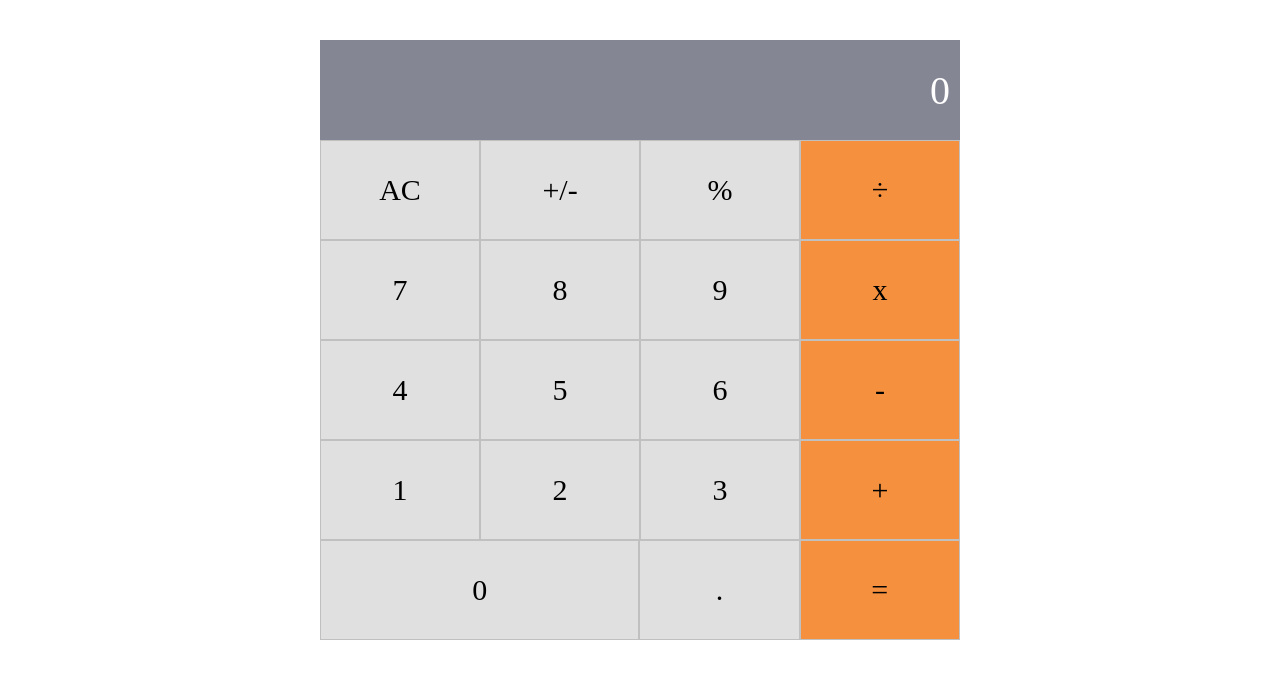
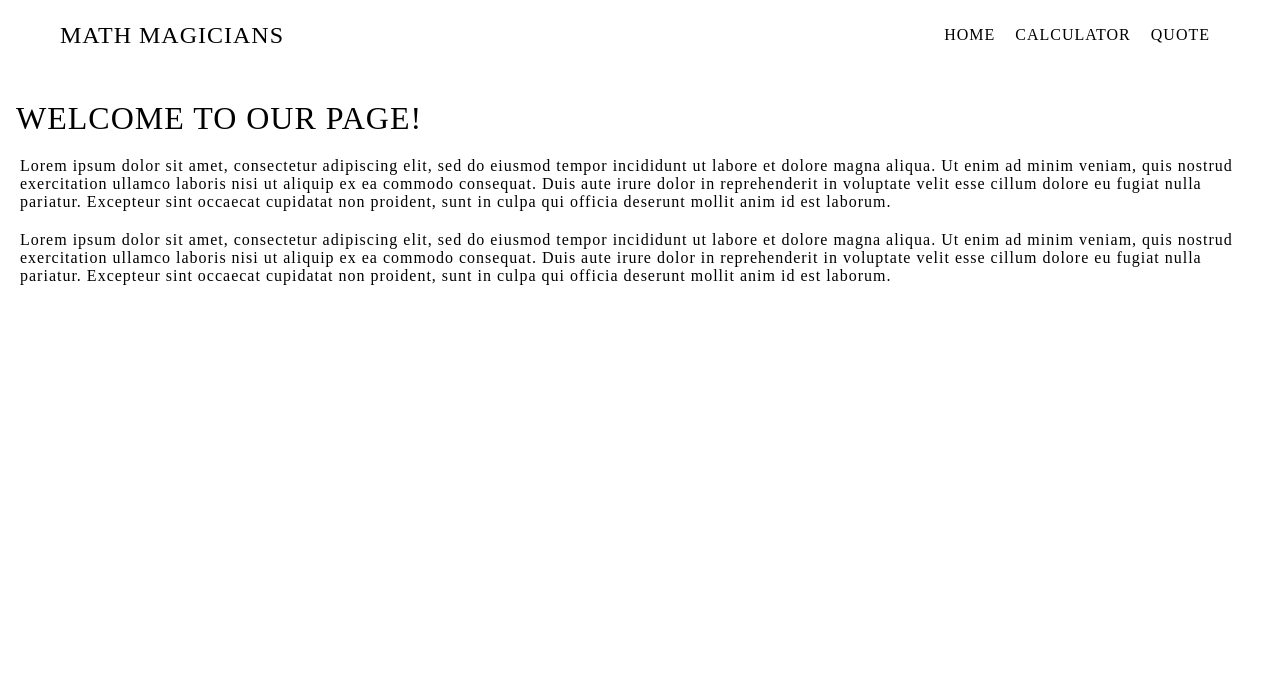
Before and after one commit to fullstop125/math-magicians, a React (Create React App) app: page / in a window 1280 px wide. Shown: the top 678 px of the page. Built offline with nearby package versions, Linux system fonts and the light colour scheme.

Commit message:
add react routers

```diff
--- a/package.json
+++ b/package.json
@@ -9,6 +9,7 @@
     "big.js": "^6.2.1",
     "react": "^18.2.0",
     "react-dom": "^18.2.0",
+    "react-router-dom": "^6.3.0",
     "react-scripts": "5.0.1",
     "web-vitals": "^2.1.4"
   },
--- a/src/App.js
+++ b/src/App.js
@@ -1,10 +1,25 @@
 import './style.css';
 import { Component } from 'react';
-import Calculator from './components/Calculator';
+import { Route, Routes } from 'react-router-dom';
+import HomePage from './pages/HomePage';
+import CalculatorPage from './pages/CalculatorPage';
+import Quote from './pages/Quote';
+import NotFound from './pages/NotFound';
+import NavBar from './components/NavBar';
 // eslint-disable-next-line react/prefer-stateless-function
 class App extends Component {
   render() {
-    return <Calculator />;
+    return (
+      <>
+        <NavBar />
+        <Routes>
+          <Route path="/" element={<HomePage />} />
+          <Route path="/calculator" element={<CalculatorPage />} />
+          <Route path="/quote" element={<Quote />} />
+          <Route path="*" element={<NotFound />} />
+        </Routes>
+      </>
+    );
   }
 }
 
--- /dev/null
+++ b/src/assets/styles/homepage.css
@@ -0,0 +1,18 @@
+h1 {
+  margin-top: 100px;
+  margin-left: 1rem;
+  font-size: 2rem;
+  font-weight: 400;
+  letter-spacing: 1px;
+  text-transform: uppercase;
+  text-align: left;
+}
+
+p {
+  font-size: 1rem;
+  font-weight: 400;
+  letter-spacing: 1px;
+  text-align: left;
+  margin-top: 20px;
+  padding: 0 20px;
+}
--- /dev/null
+++ b/src/assets/styles/navbar.css
@@ -0,0 +1,55 @@
+
+header {
+  background-color: #fff;
+  height: 70px;
+  width: 100%;
+  position: fixed;
+  top: 0;
+  left: 0;
+  z-index: 100;
+}
+
+nav {
+  display: flex;
+  justify-content: space-between;
+  align-items: center;
+  height: 100%;
+  width: 100%;
+  max-width: 1200px;
+  margin: 0 auto;
+  padding: 0 20px;
+}
+
+h3 {
+  color: #000;
+  font-size: 1.5rem;
+  font-weight: 400;
+  letter-spacing: 1px;
+  text-transform: uppercase;
+}
+
+ul {
+  display: flex;
+  justify-content: space-between;
+  align-items: center;
+  list-style: none;
+  padding: 0;
+  margin: 0;
+}
+
+li {
+  margin: 0 10px;
+}
+
+a {
+  color: #000;
+  font-size: 1rem;
+  font-weight: 400;
+  letter-spacing: 1px;
+  text-transform: uppercase;
+  text-decoration: none;
+}
+
+a:hover {
+  color: #f00;
+}
--- /dev/null
+++ b/src/assets/styles/quote.css
@@ -0,0 +1,17 @@
+h1 {
+  font-size: 2rem;
+  font-weight: 400;
+  letter-spacing: 1px;
+  text-transform: uppercase;
+  text-align: left;
+  margin-top: 100px;
+}
+
+p {
+  font-size: 1rem;
+  font-weight: 400;
+  letter-spacing: 1px;
+  text-align: left;
+  margin-top: 20px;
+  padding: 0 20px;
+}
--- /dev/null
+++ b/src/components/NavBar.js
@@ -0,0 +1,24 @@
+import React from 'react';
+import { NavLink } from 'react-router-dom';
+import '../assets/styles/navbar.css';
+
+const NavBar = () => (
+  <header>
+    <nav>
+      <h3>Math Magicians</h3>
+      <ul>
+        <li>
+          <NavLink to="/">Home</NavLink>
+        </li>
+        <li>
+          <NavLink to="/calculator">Calculator</NavLink>
+        </li>
+        <li>
+          <NavLink to="/quote">Quote</NavLink>
+        </li>
+      </ul>
+    </nav>
+  </header>
+);
+
+export default NavBar;
--- a/src/index.js
+++ b/src/index.js
@@ -1,10 +1,13 @@
 import React from 'react';
 import ReactDOM from 'react-dom/client';
+import { BrowserRouter } from 'react-router-dom';
 import App from './App';
 
 const root = ReactDOM.createRoot(document.getElementById('root'));
 root.render(
   <React.StrictMode>
-    <App />
+    <BrowserRouter>
+      <App />
+    </BrowserRouter>
   </React.StrictMode>,
 );
--- /dev/null
+++ b/src/pages/CalculatorPage.js
@@ -0,0 +1,11 @@
+import React from 'react';
+import Calculator from '../components/Calculator';
+
+const CalculatorPage = () => (
+  <div>
+    <h1 className="math-text">Let&apos;s do some math!</h1>
+    <Calculator />
+  </div>
+);
+
+export default CalculatorPage;
--- /dev/null
+++ b/src/pages/HomePage.js
@@ -0,0 +1,28 @@
+import React from 'react';
+import '../assets/styles/homepage.css';
+
+const HomePage = () => (
+  <div>
+    <h1>Welcome to our page!</h1>
+    <p>
+      Lorem ipsum dolor sit amet, consectetur adipiscing elit, sed do eiusmod
+      tempor incididunt ut labore et dolore magna aliqua. Ut enim ad minim
+      veniam, quis nostrud exercitation ullamco laboris nisi ut aliquip ex ea
+      commodo consequat. Duis aute irure dolor in reprehenderit in voluptate
+      velit esse cillum dolore eu fugiat nulla pariatur. Excepteur sint occaecat
+      cupidatat non proident, sunt in culpa qui officia deserunt mollit anim id
+      est laborum.
+    </p>
+    <p>
+      Lorem ipsum dolor sit amet, consectetur adipiscing elit, sed do eiusmod
+      tempor incididunt ut labore et dolore magna aliqua. Ut enim ad minim
+      veniam, quis nostrud exercitation ullamco laboris nisi ut aliquip ex ea
+      commodo consequat. Duis aute irure dolor in reprehenderit in voluptate
+      velit esse cillum dolore eu fugiat nulla pariatur. Excepteur sint occaecat
+      cupidatat non proident, sunt in culpa qui officia deserunt mollit anim id
+      est laborum.
+    </p>
+  </div>
+);
+
+export default HomePage;
--- /dev/null
+++ b/src/pages/NotFound.js
@@ -0,0 +1,7 @@
+import React from 'react';
+
+const NotFound = () => (
+  <div>NotFound</div>
+);
+
+export default NotFound;
--- /dev/null
+++ b/src/pages/Quote.js
@@ -0,0 +1,20 @@
+import React from 'react';
+import '../assets/styles/quote.css';
+
+const Quote = () => (
+  <div>
+    <h1>Quote</h1>
+    <p>
+      Mathematics is not about numbers, equations, computations, or algorithms:
+      it is about understanding. –William Paul Thurston
+
+    </p>
+    <p>
+      Pure mathematics is, in its way, the poetry of logical ideas.
+      — Albert Einstein, German theoretical physicist
+    </p>
+
+  </div>
+);
+
+export default Quote;
--- a/src/style.css
+++ b/src/style.css
@@ -5,12 +5,13 @@
 }
 
 .calculator {
-  width: 100%;
-  height: 100%;
+  width: 80%;
+  height: 80%;
   display: flex;
-  justify-content: center;
+  justify-content: right;
   align-items: center;
   margin-top: 40px;
+  margin-bottom: 40px;
 }
 
 .container {
@@ -28,7 +29,7 @@
   height: 100px;
   display: flex;
   flex-direction: row;
-  justify-content: right;
+  justify-content: center;
   align-items: center;
   background-color: #858694;
   color: #fff;
@@ -72,3 +73,8 @@
 .row .zero {
   width: 200%;
 }
+
+.math-text {
+  font-size: 30px;
+  color: #000;
+}
```
Also changed, not shown: 1 other file (tests, documents, lock files or other folders).
